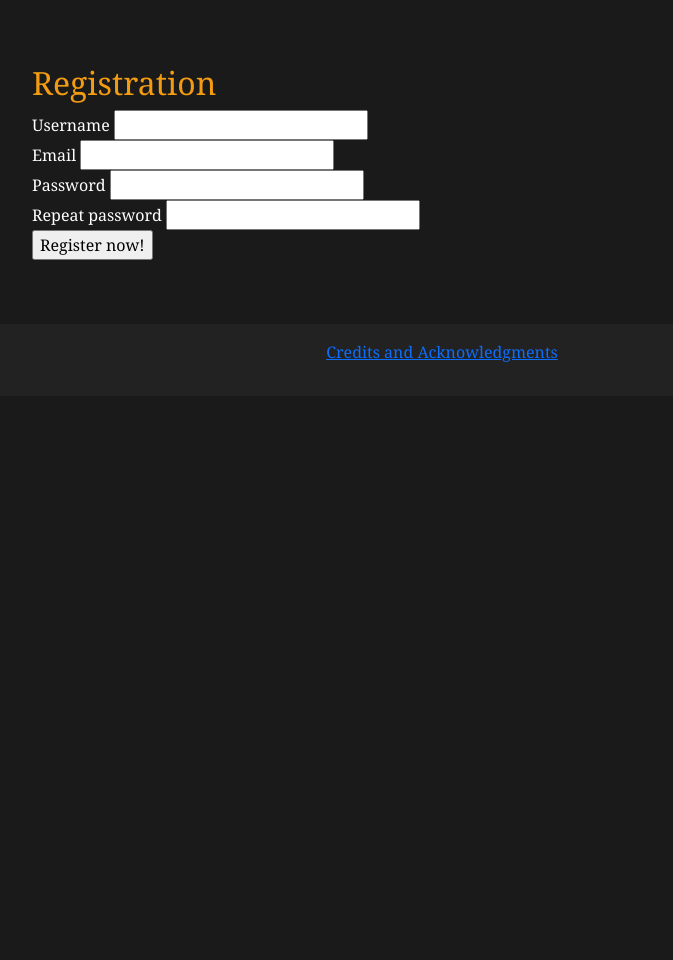
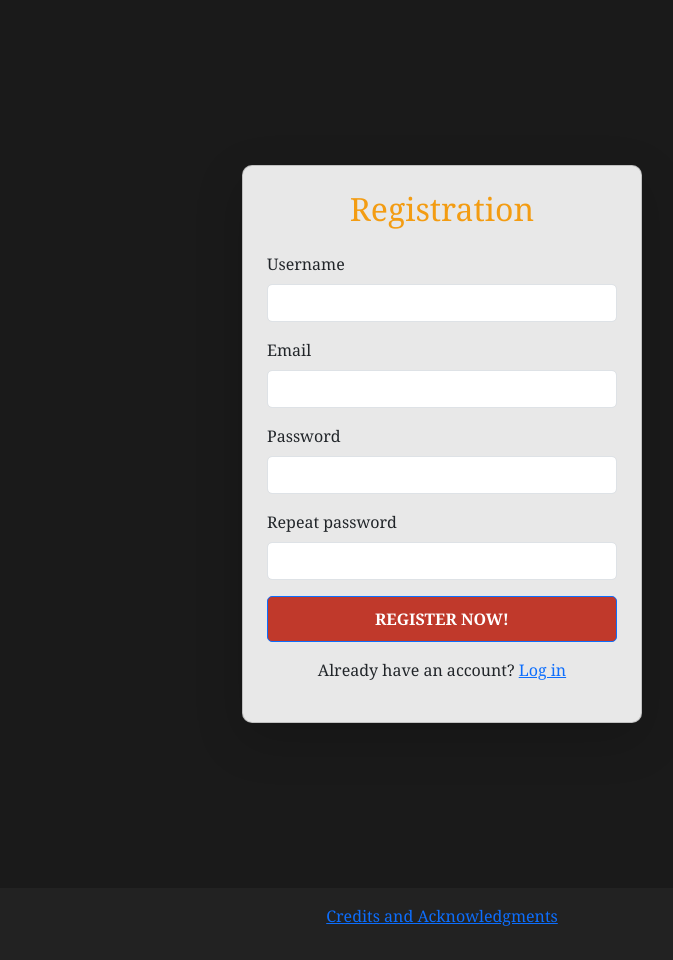
Before and after one commit to veptyshka/WesterosExplorer, a Flask app: page /auth/register in a window 1280 px wide. Shown: the part 96-1056 px from the top of the page, without its empty margins (198-871 px from the left). Before the commit the page ends 458 px from the top, so only its background shows below. Run offline with Flask 3, Linux system fonts and the light colour scheme.

Commit message:
style update

```diff
--- a/static/css/styles.css
+++ b/static/css/styles.css
@@ -19,6 +19,18 @@ h1, h2, h3 {
 
 a:hover {
     color: #d35400;
+}
+
+.form-container {
+    max-width: 400px;
+    width: 100%;
+    background: rgba(255, 255, 255, 0.9);
+    border-radius: 10px;
+    padding: 20px;
+}
+
+.form-control {
+    border-radius: 5px;
 }
 
 .btn {
--- a/templates/register.html
+++ b/templates/register.html
@@ -1,25 +1,32 @@
 {% extends "base.html" %}
 
 {% block content %}
-<div class = "container">
-    <h2>Registration</h2>
+<div class = "container d-flex justify-content-center align-items-center min-vh-100">
+    <div class="card p-4 shadow-lg form-container">
+        <h2 class="text-center mb-4">Registration</h2>
         <form method="POST">
             {{ form.hidden_tag() }}
-        <div>
-            {{ form.username.label }} {{ form.username() }}
+            <div class="mb-3">
+                {{ form.username.label(class="form-label") }}
+                {{ form.username(class="form-control") }}
             </div>
-        <div>
-            {{ form.email.label }} {{ form.email() }}
+            <div class="mb-3">
+                {{ form.email.label(class="form-label") }}
+                {{ form.email(class="form-control") }}
             </div>
-        <div>
-            {{ form.password.label }} {{ form.password() }}
+            <div class="mb-3">
+                {{ form.password.label(class="form-label") }}
+                {{ form.password(class="form-control") }}
             </div>
-        <div>
-            {{ form.confirm_password.label }} {{ form.confirm_password() }}
+            <div class="mb-3">
+                {{ form.confirm_password.label(class="form-label") }}
+                {{ form.confirm_password(class="form-control") }}
             </div>
-        <div>
-            {{ form.submit() }}
+            <button type="submit" class="btn btn-primary w-100">Register now!</button>
+        </form>
+        <p class="text-center m-3">
+            Already have an account? <a href="{{ url_for('auth.login') }}">Log in</a>
+        </p>
     </div>
-    </form>
 </div>
 {% endblock %}
```
Also changed, not shown: templates/login.html (+19 -14 lines), instance/westeros.db. Lines whose indentation alone changed are shown as unchanged.
